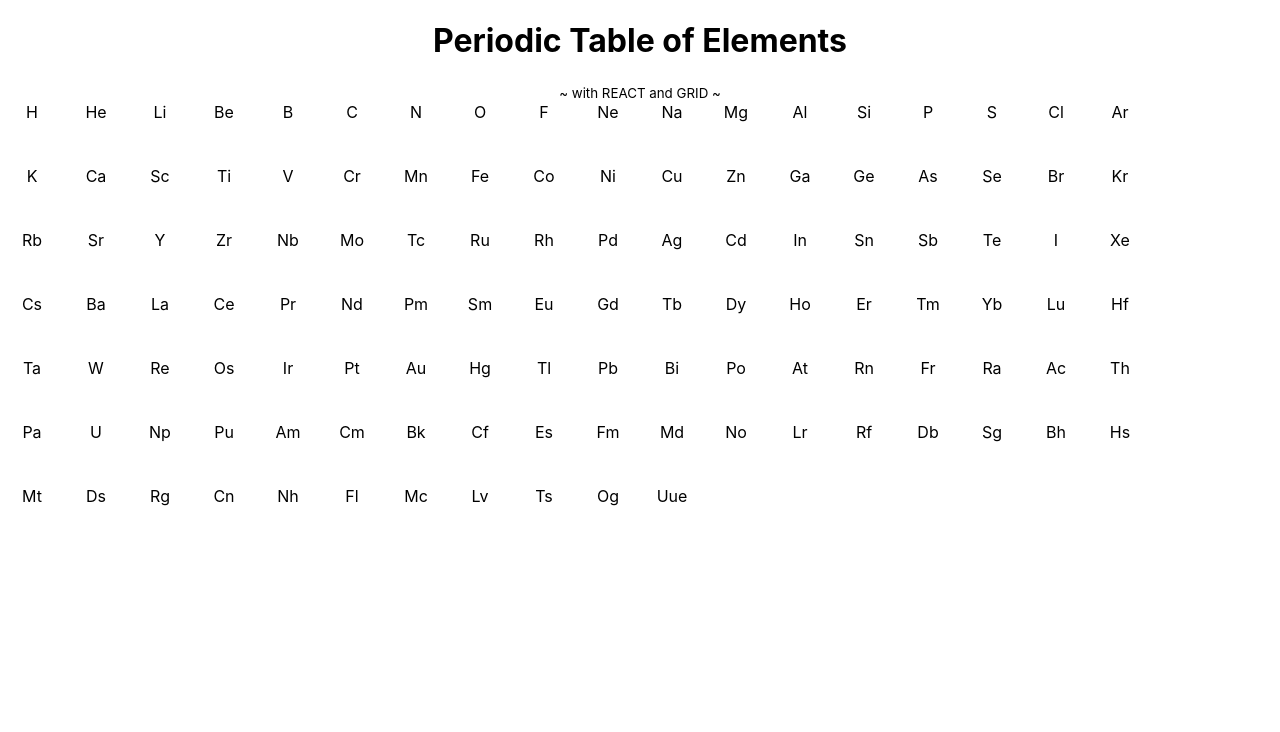
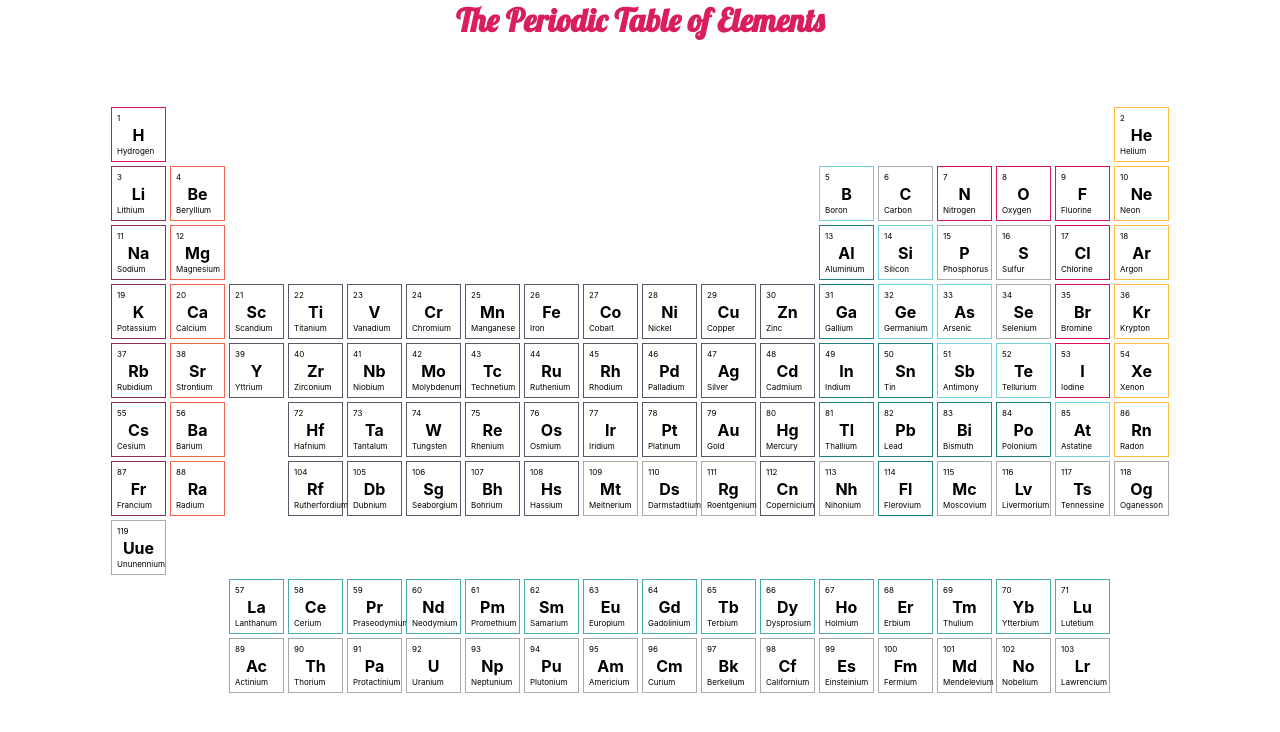
Before and after one commit to ash-bergs/periodic-react, a React (Create React App) app in the folder periodic-table/: page / in a window 1280 px wide. Shown: the top 732 px of the page. Built offline with nearby package versions, Linux system fonts and the light colour scheme.

Commit message:
framer-motion added to the project. It added some nice springy hover animations for the elements!

```diff
--- a/periodic-table/package.json
+++ b/periodic-table/package.json
@@ -6,6 +6,7 @@
     "@testing-library/jest-dom": "^4.2.4",
     "@testing-library/react": "^9.3.2",
     "@testing-library/user-event": "^7.1.2",
+    "framer-motion": "^2.9.1",
     "react": "^16.14.0",
     "react-dom": "^16.14.0",
     "react-scripts": "3.4.3"
--- a/periodic-table/public/index.html
+++ b/periodic-table/public/index.html
@@ -24,6 +24,8 @@
       work correctly both with client-side routing and a non-root public URL.
       Learn how to configure a non-root public URL by running `npm run build`.
     -->
+    <link href="https://fonts.googleapis.com/css2?family=Lobster&display=swap" rel="stylesheet">
+
     <title>React App</title>
   </head>
   <body>
--- a/periodic-table/src/App.css
+++ b/periodic-table/src/App.css
@@ -1,38 +1,14 @@
+/* basic AF CSS reset */
+* {
+  border: 0;
+  margin: 0;
+  padding: 0;
+  box-sizing: content-box;
+}
+
 .App {
   text-align: center;
+  width: 100vw;
+  height: 100vh;
+  position: relative;
 }
-
-.App-logo {
-  height: 40vmin;
-  pointer-events: none;
-}
-
-@media (prefers-reduced-motion: no-preference) {
-  .App-logo {
-    animation: App-logo-spin infinite 20s linear;
-  }
-}
-
-.App-header {
-  background-color: #282c34;
-  min-height: 100vh;
-  display: flex;
-  flex-direction: column;
-  align-items: center;
-  justify-content: center;
-  font-size: calc(10px + 2vmin);
-  color: white;
-}
-
-.App-link {
-  color: #61dafb;
-}
-
-@keyframes App-logo-spin {
-  from {
-    transform: rotate(0deg);
-  }
-  to {
-    transform: rotate(360deg);
-  }
-}
--- a/periodic-table/src/App.js
+++ b/periodic-table/src/App.js
@@ -5,8 +5,6 @@ import PeriodicTable from './PeriodicTable';
 function App() {
   return (
     <div className="App">
-      <h1>Periodic Table of Elements</h1>
-      <small> ~ with REACT and GRID ~ </small>
       <PeriodicTable />
     </div>
   );
--- a/periodic-table/src/PeriodicTable.js
+++ b/periodic-table/src/PeriodicTable.js
@@ -1,13 +1,39 @@
-import React from 'react';
+import React, { useState } from 'react';
 import './periodicTable.css';
 import data from './data/elementsData.json';
+import colorMap from './data/colorMap';
+import { motion } from 'framer-motion';
 
 // const elements = JSON.parse(data);
 
 const PeriodicTable = () => {
+    const [isOpen, setIsOpen] = useState(false);
+    {/* This approach works for a menu, but when is isOpen becomes false, ALL the boxes grow to scale. We have to toggle a classname */}
+
+    function handleOpen() {
+        setIsOpen(!isOpen);
+    };
+
     return(
+        <div>
+        <h1 className="welcome">The Periodic Table of Elements</h1>
         <div className="periodic-table_main">
-            {data.elements.map(element => <div className="periodic-table_element" key={element.name}>{element.symbol}</div>)}
+            {data.elements.map(element => (
+                <motion.div
+                className="periodic-table_element element"
+                key={element.name}
+                whileHover={{ scale: 1.5, zIndex: 1 }}
+                style={{
+                    gridRow: element.ypos,
+                    gridColumn: element.xpos,
+                    borderColor: colorMap[element.category],
+                }}
+                >
+                    <strong>{element.symbol}</strong>
+                    <small className="number">{element.number}</small>
+                    <small className="name">{element.name}</small>
+                </motion.div>))}
+        </div>
         </div>
     );
 };
--- /dev/null
+++ b/periodic-table/src/data/colorMap.js
@@ -0,0 +1,12 @@
+const colorMap = {
+    "noble gas": "#FFBC42",
+    "alkaline earth metal": "#EC674E",
+    "diatomic nonmetal": "#D81159",
+    "alkali metal": "#8F2D56",
+    "transition metal": "#58586B",
+    "post-transition metal": "#218380",
+    lanthanide: "#4AABAF",
+    metalloid: "#73D2DE"
+};
+
+export default colorMap;
--- a/periodic-table/src/periodicTable.css
+++ b/periodic-table/src/periodicTable.css
@@ -1,8 +1,47 @@
 /* We are using CSS Grid in this project! The periodic table is made up of columns and rows, so it's perfect! */
 /* The period table has: 18 columns & 7 rows (for the main table) */
+.periodic-table_main {
+  display: grid;
+  border: 10px solid white;
+  grid-template-columns: repeat(18, 55px);
+  grid-template-rows: repeat(10, 55px);
+  grid-gap: 4px;
+  position: absolute;
+  top: 50%;
+  left: 50%;
+  transform: translate(-50%, -50%);
+  background-color: white;
+}
 
-.periodic-table_main {
-    display: grid;
-    grid-template-columns: repeat(18, 64px);
-    grid-template-rows: repeat(7, 64px);
+.element {
+  background: white;
+  border: 1px solid #aaa;
+  display: flex;
+  position: relative;
+  align-items: center;
+  justify-content: center;
 }
+
+/* .element:hover {
+  transform: scale(1.25, 1.25);
+  z-index: 1;
+} */
+
+.element .number {
+  font-size: 8px;
+  position: absolute;
+  top: 5px;
+  left: 5px;
+}
+
+.element .name {
+  font-size: 8px;
+  position: absolute;
+  bottom: 5px;
+  left: 5px;
+}
+
+.welcome {
+  font-family: "Lobster", cursive;
+  color: #D81E5B;
+}
```
Also changed, not shown: 1 other file (tests, documents, lock files or other folders).
